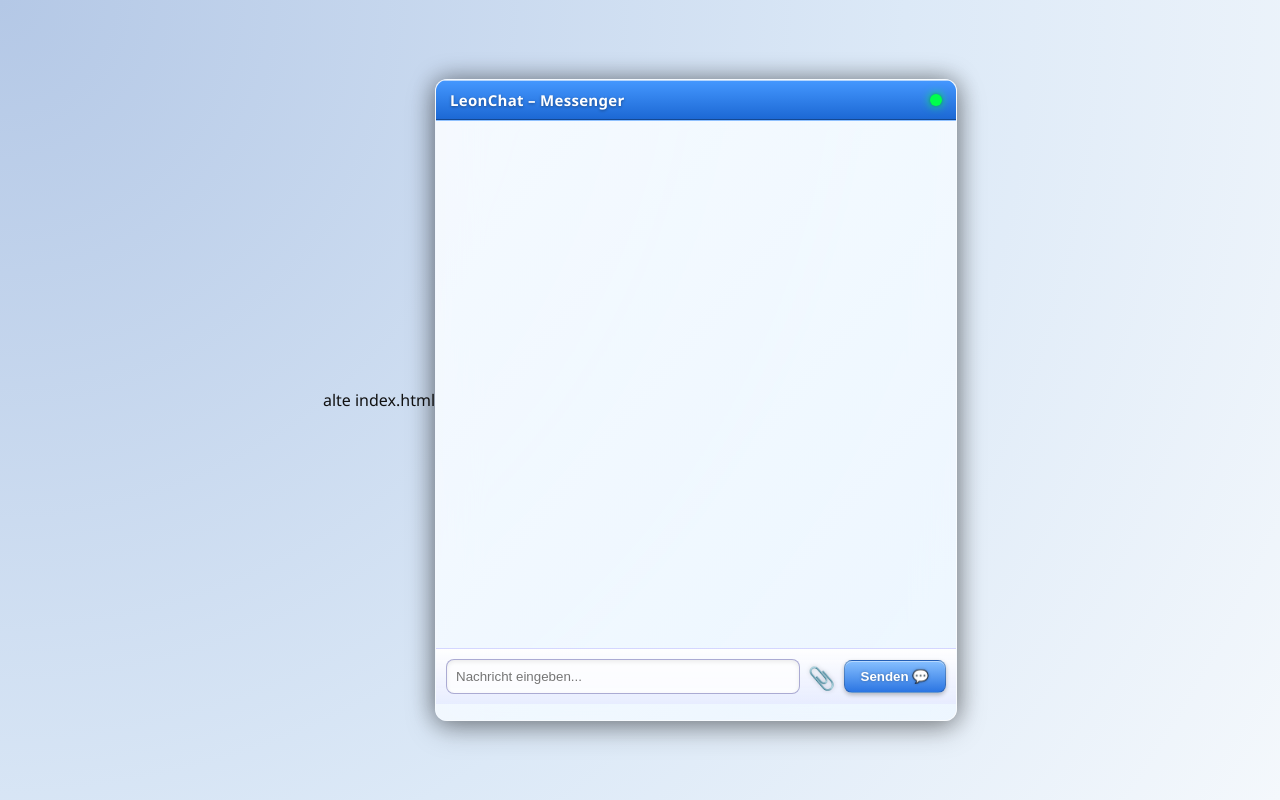
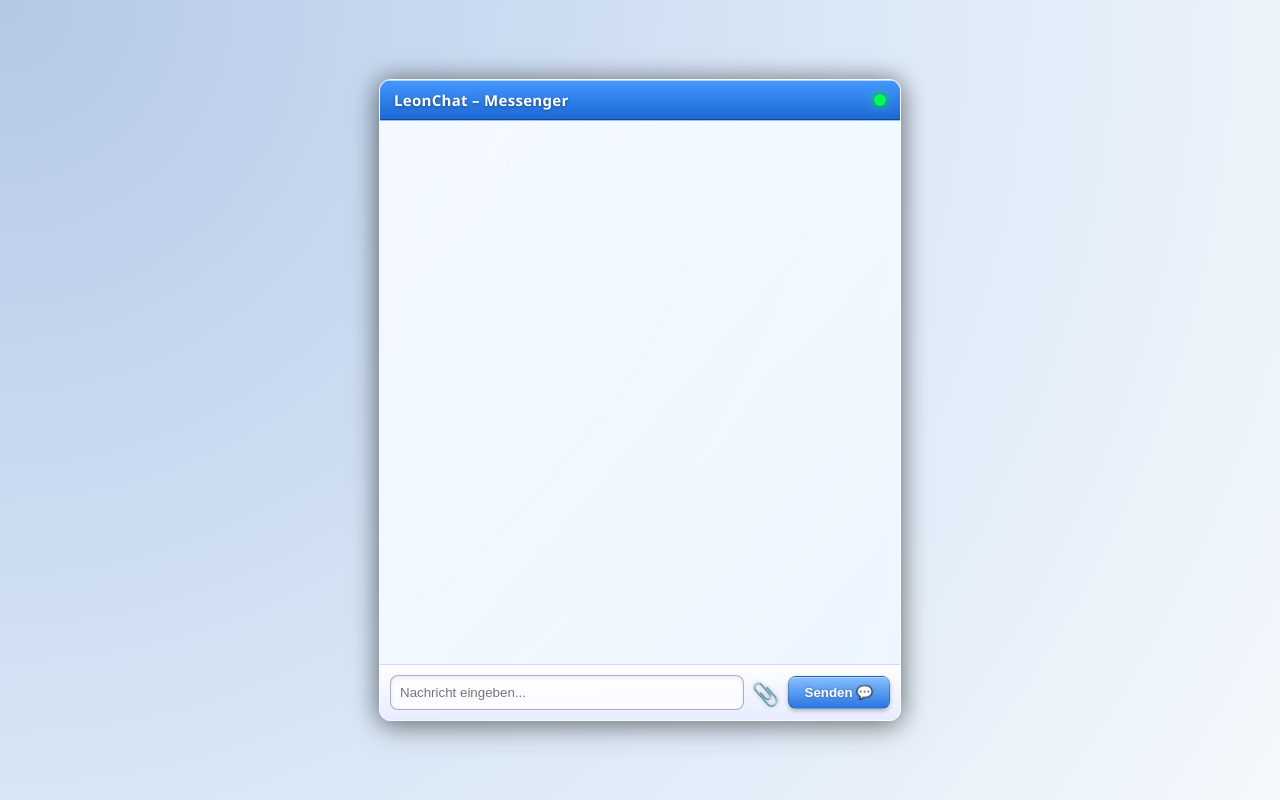
Before and after one commit to leonjulianchat/leon-julian-chat-server, a Flask app: page / in a window 1280 px wide. Run offline with Flask 3, Linux system fonts and the light colour scheme; some libraries are stand-ins or nearby versions.

Commit message:
Update index.html

```diff
--- a/templates/index.html
+++ b/templates/index.html
@@ -1,4 +1,3 @@
-alte index.html
 <!DOCTYPE html>
 <html lang="de">
 <head>
```
